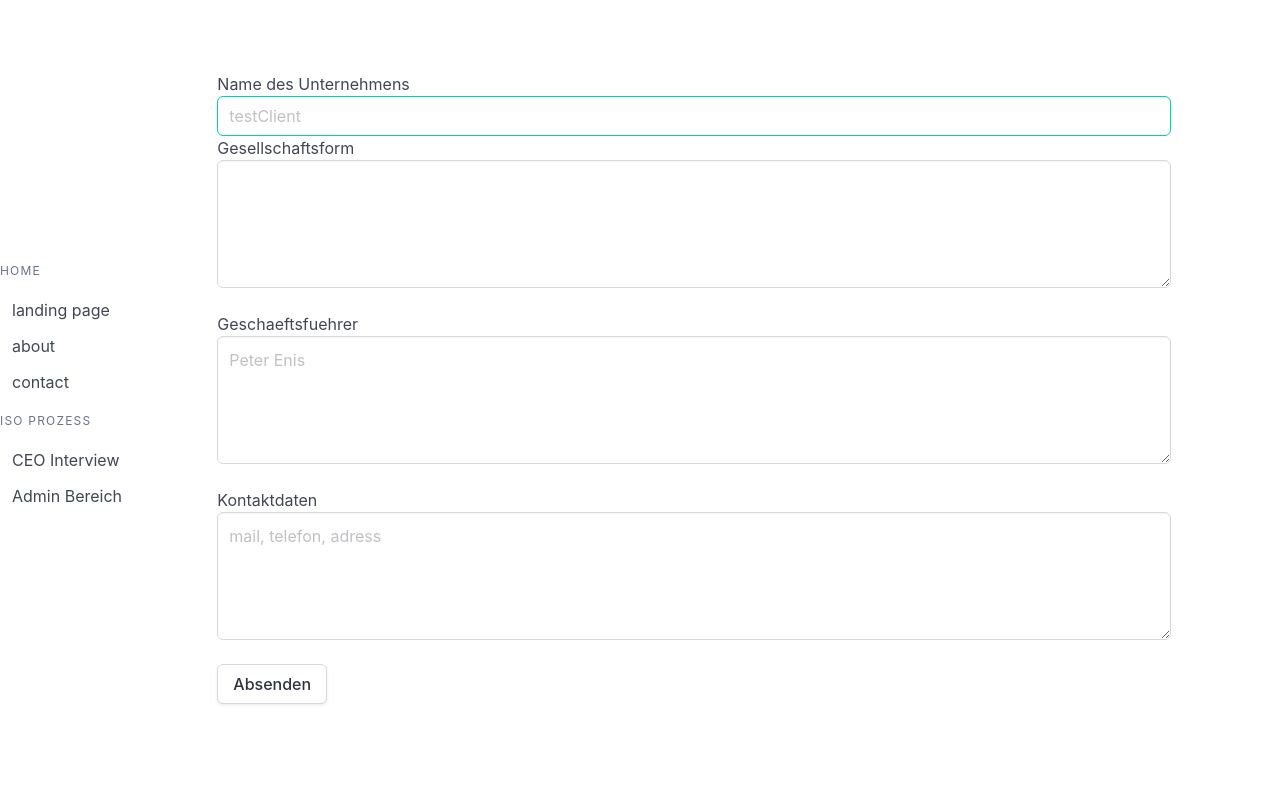
After one commit to dusk-and-dawn/ISO_app, a Flask app: page /addclient in a window 1280 px wide. The commit adds this page. Shown: the top 787 px of the page. Run offline with Flask 3, Linux system fonts and the light colour scheme.

Commit message:
learned about flex, grid or column structure and finally stuff doesnt look like crap anymore

```diff
--- a/app.py
+++ b/app.py
@@ -20,11 +20,14 @@ def about():
         content = content0, content1, content2
         to_db(client, name, content)
     return render_template('about.html')
+@app.route('/addclient', methods=('POST', 'GET'))
+def add_client():
+    return render_template('add_client.html')
 
 @app.route('/admin', methods= ('POST', 'GET'))
 def admin():
     clientinfo = get_from_db('CEO Interview')
-    return render_template('admin.html', clientinfo = clientinfo)
+    return render_template('test.html', clientinfo = clientinfo)
 
 if __name__ == '__main__':
     app.run(debug=True)
--- a/db.py
+++ b/db.py
@@ -22,4 +22,4 @@ def clean_house():
     ISO.delete_many({})
 
 #clean_house()
-show_names()
+#show_names()
--- a/templates/about.html
+++ b/templates/about.html
@@ -24,7 +24,7 @@
                 <div>Welcher Kunde wird betreut?</div>
                 <input class ='input is-primary' name="client" placeholder="testClient"> </input>
                 </box>
-                <br>
+            <br>
                 <box>
                 <div>Wie viele Angestellte arbeiten in Ihrer Firma?</div>
                 <textarea class ='textarea' type="text" name="Q1" placeholder="Notiz zu Antwort"> </textarea>
--- /dev/null
+++ b/templates/add_client.html
@@ -0,0 +1,59 @@
+<!DOCTYPE html>
+<html lang="en">
+
+<head>
+    <meta charset="UTF-8">
+    <meta name="viewport" content="width=device-width, initial-scale=1.0">
+    <link rel="stylesheet" href="https://cdn.jsdelivr.net/npm/bulma@1.0.1/css/bulma.min.css" >
+    <title>add client</title>
+</head>
+<body>
+<div class="columns is-vcentered" style="height:100vh;">
+    <div class="column is-2 is-flex is-justify-content-left is-align-items-center">
+        <aside class="menu">
+            <p class="menu-label">Home</p>
+            <ul class="menu-list">
+                <li><a href="{{ url_for('about')}}">landing page</a></li>
+                <li><a href="{{ url_for('about')}}">about</a></li>
+                <li><a href="{{ url_for('about')}}">contact</a></li>
+            </ul>
+            <p class="menu-label">ISO Prozess</p>
+            <ul class="menu-list">
+                <li><a href="{{ url_for('add_client')}}">CEO Interview</a></li>
+                <li><a href="{{ url_for('admin')}}">Admin Bereich</a></li>
+            </ul>
+        </aside>
+    </div>
+    <div class="column is-9">
+        <section>
+            <form method="post">
+                <box>
+                <div>Name des Unternehmens</div>
+                <input class ='input is-primary' name="client" placeholder="testClient"> </input>
+                </box>
+            <br>
+                <box>
+                <div>Gesellschaftsform</div>
+                <textarea class ='textarea' type="text" name="Q1" placeholder="GmbH"> </textarea>
+                </box>
+            <br>
+                <box>
+                <div>Geschaeftsfuehrer</div>
+                <textarea class ='textarea' type="text" name="Q2" placeholder="Peter Enis"></textarea>
+                </box>
+            <br>
+                <box>
+                <div>Kontaktdaten</div>
+                <textarea class ='textarea' type="text" name="Q3" placeholder="mail, telefon, adress"></textarea>
+                </box>
+            <br>
+                <input class='button' type="submit" value="Absenden">
+            </form>
+
+        </section>
+    </div>
+</div>
+
+
+</body>
+</html>
--- a/templates/index.html
+++ b/templates/index.html
@@ -36,7 +36,7 @@
     </ul>
     <p class="menu-label">ISO Prozess</p>
     <ul class="menu-list">
-        <li><a href="{{ url_for('about')}}">CEO Interview</a></li>
+        <li><a href="{{ url_for('add_client')}}">CEO Interview</a></li>
         <li><a href="{{ url_for('admin')}}">Admin Bereich</a></li>
     </ul>
 </aside>
```
Also changed, not shown: templates/test.html (added, +62 -0 lines).
